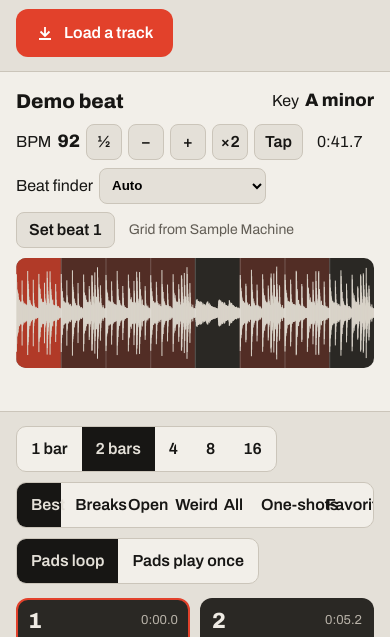
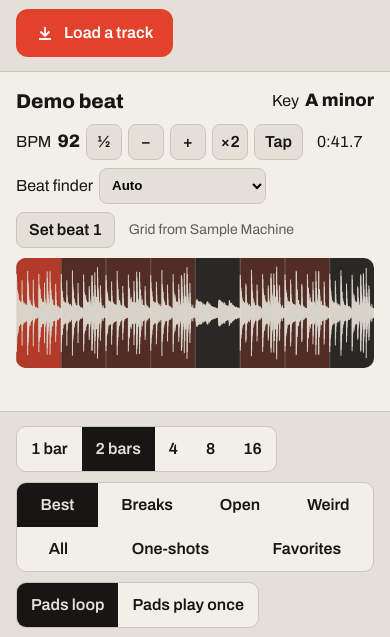
Before and after one commit to jaep2st/Sample-Machine-2, a plain HTML site: page index.html in a window 390 px wide. Shown: the part 111-748 px from the top of the page. Drawn offline with Linux system fonts and the light colour scheme.

Commit message:
Fix overlapping tab names on phones
The seven tabs were shrinking below their text width; they now wrap onto two
rows on small screens and never squeeze (checked at 320-1280 px).

Co-Authored-By: Claude Opus 5.5 <noreply@anthropic.com>
Claude-Session: https://claude.ai/code/session_0113gm3YSzdbvwZybjSxktM7

```diff
--- a/index.html
+++ b/index.html
@@ -44,6 +44,10 @@ header p{margin:4px 0 0;color:var(--mute)}
 .seg{display:inline-flex;border:1px solid var(--line);border-radius:10px;overflow:hidden;background:var(--panel)}
 .seg button{min-height:44px;padding:0 14px;border:0;background:none;cursor:pointer;font-weight:600;white-space:nowrap}
 .seg button[aria-pressed=true]{background:var(--ink);color:var(--bg)}
+.seg button{flex:none}
+#tabs{display:flex;flex-wrap:wrap;max-width:100%}
+#tabs button{flex:1 1 auto}
+@media(max-width:600px){#tabs{width:100%}#tabs button{min-width:22%}}
 .tabs{overflow-x:auto;max-width:100%}
 .layout{display:grid;gap:18px;padding-block:14px 28px}
 @media(min-width:900px){.layout{grid-template-columns:minmax(0,1fr) 360px;align-items:start}.editor{position:sticky;top:12px}}
```
